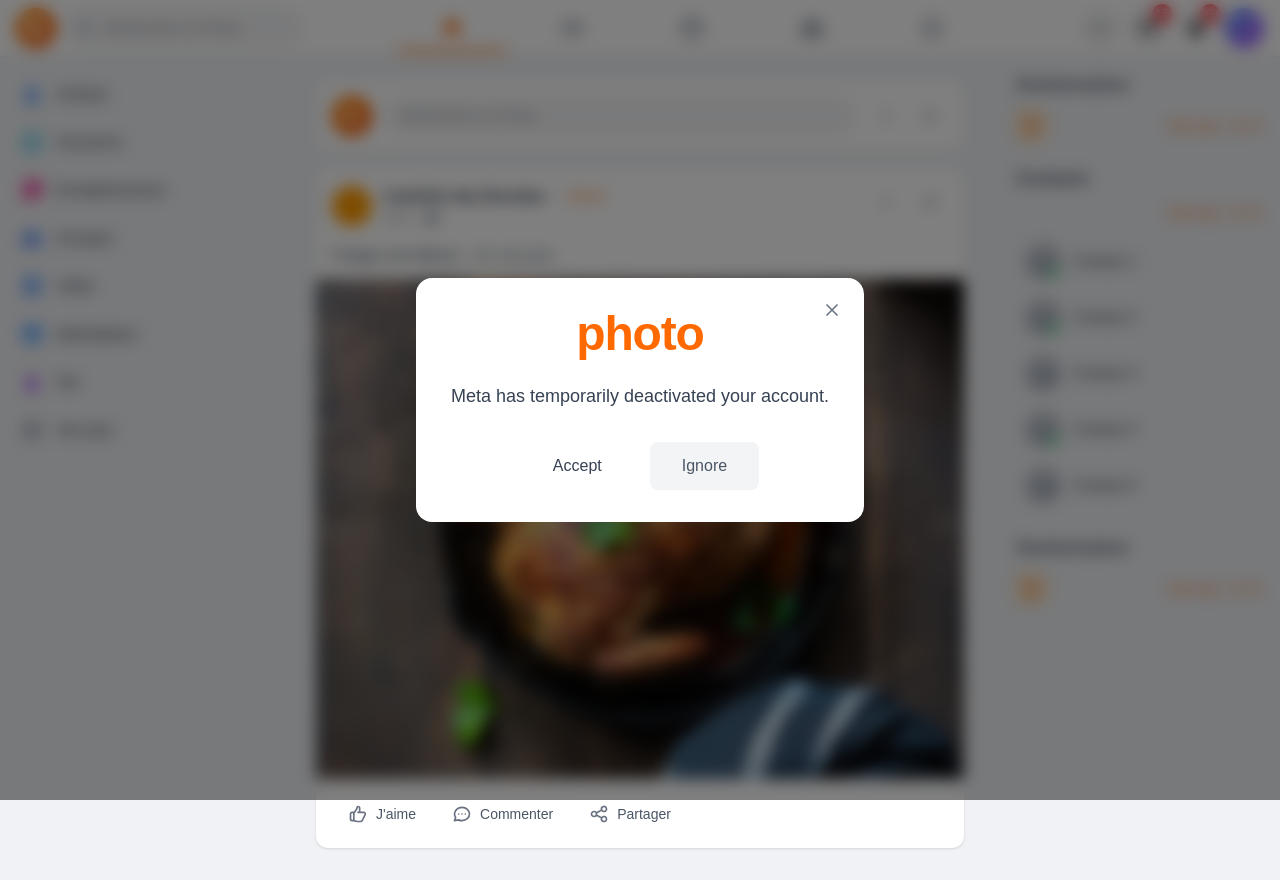
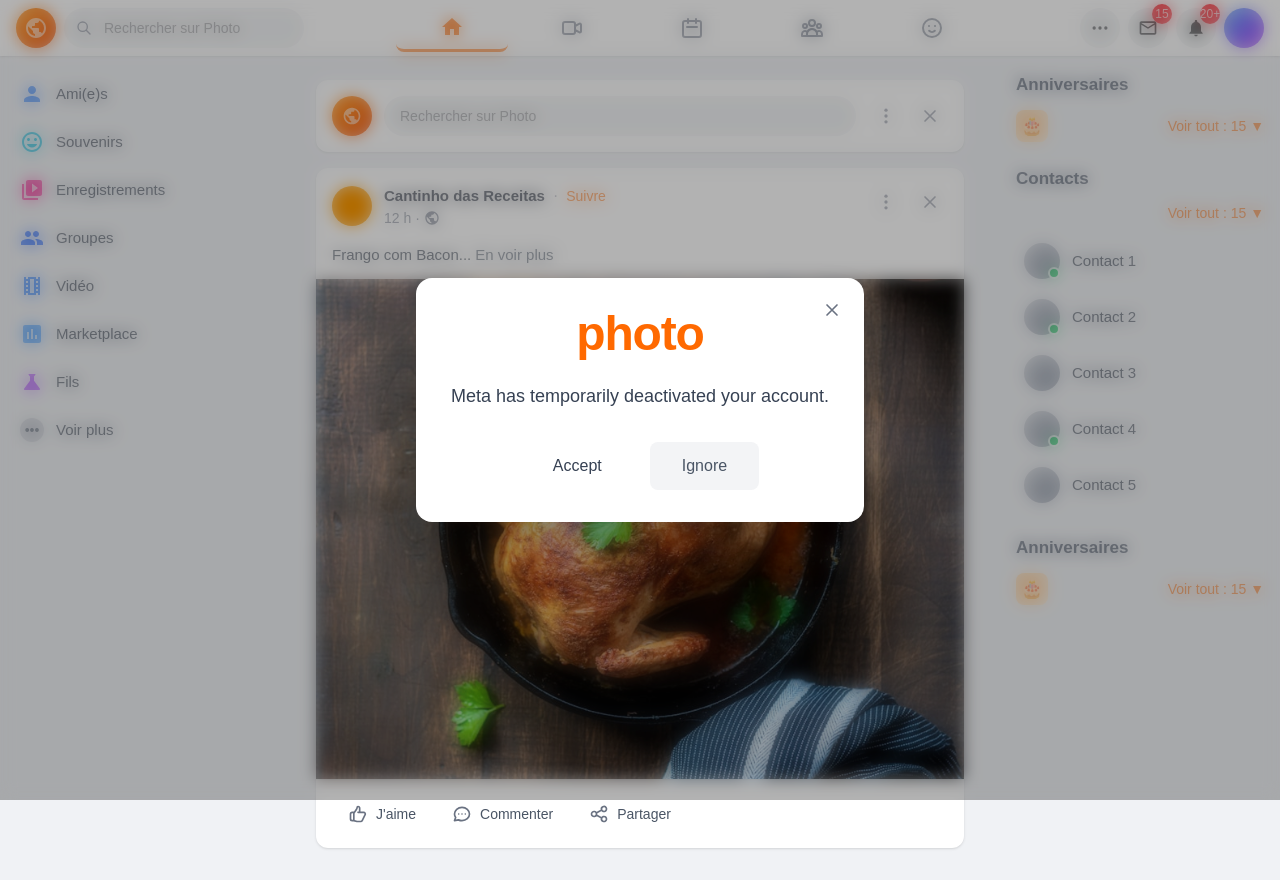
Before and after one commit to lamjunkai/homework, a Next.js app: page / in a window 1280 px wide. Built offline with nearby package versions, Linux system fonts and the light colour scheme.

Commit message:
update opacity

```diff
--- a/src/components/Modal.tsx
+++ b/src/components/Modal.tsx
@@ -16,7 +16,7 @@
       onClick={onClose}
     >
       {/* Backdrop */}
-      <div className="absolute inset-0 bg-black/50 backdrop-blur-sm"></div>
+      <div className="absolute inset-0 bg-black/50 backdrop-blur-sm opacity-60"></div>
 
       {/* Modal Content */}
       <div
```
